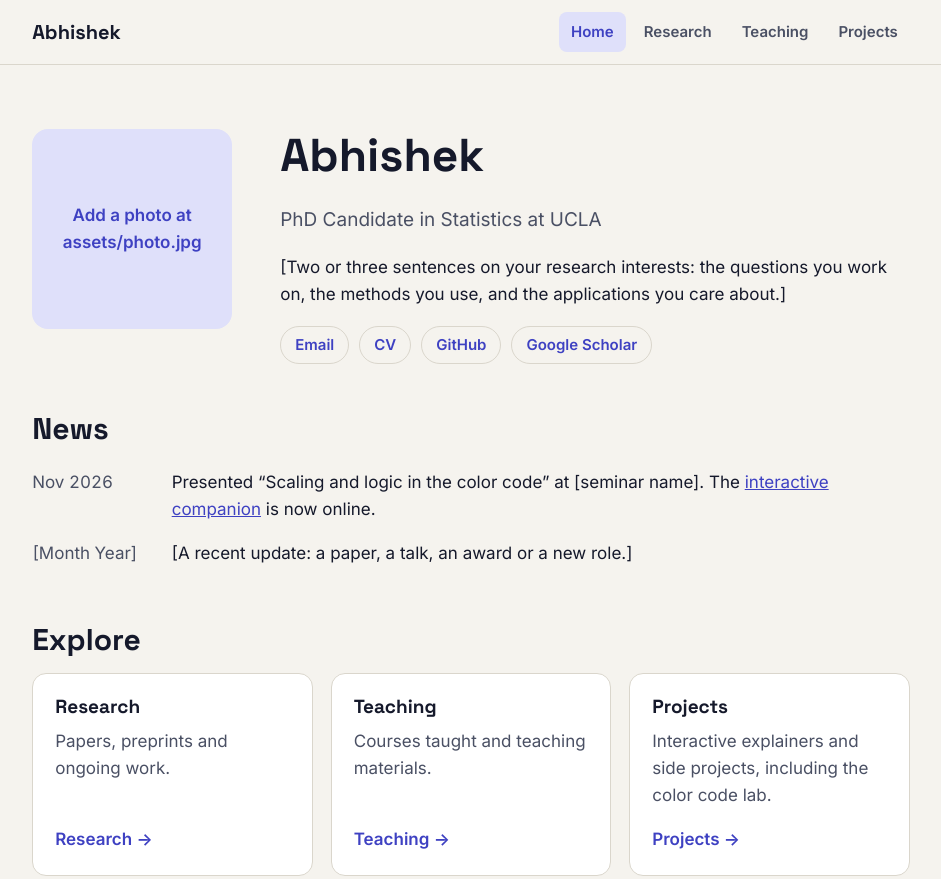
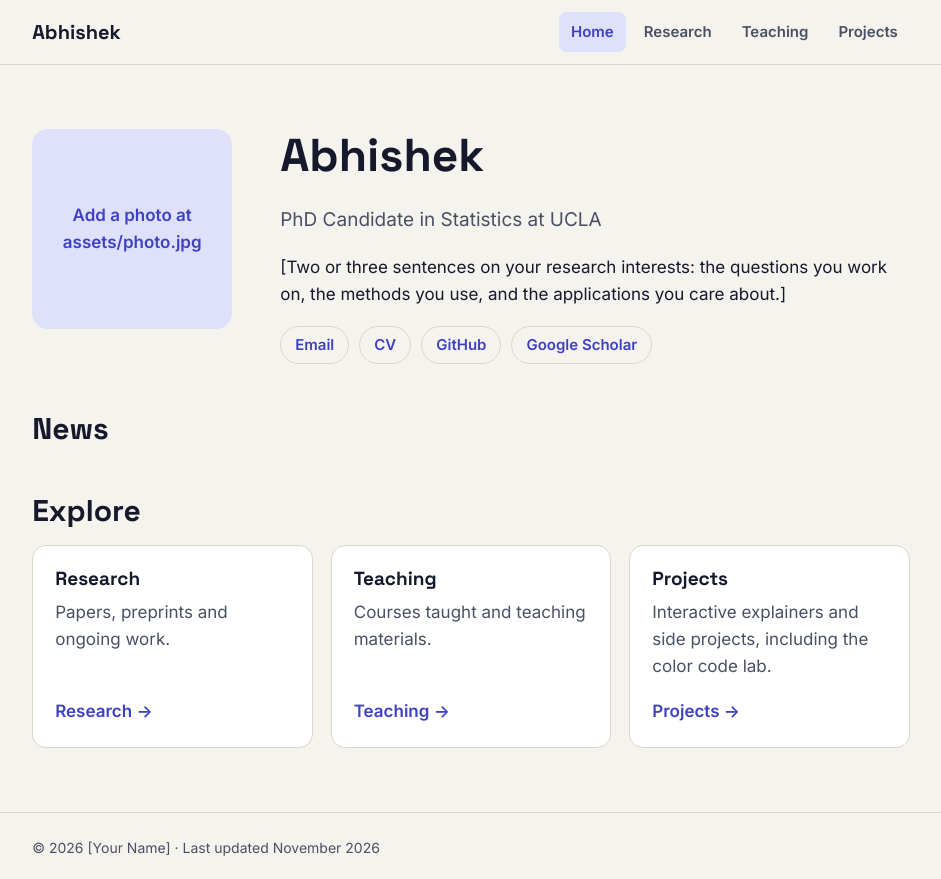
Before and after one commit to ABeeShake/abeeshake.github.io, a plain HTML site: page index.html in a window 1280 px wide. Shown: the top 879 px of the page, without its empty margins (169-1110 px from the left). Drawn offline with Linux system fonts and the light colour scheme.

Commit message:
Update index.html

```diff
--- a/index.html
+++ b/index.html
@@ -41,8 +41,8 @@
 
     <h2>News</h2>
     <ul class="news">
-      <li><time datetime="2026-11">Nov 2026</time><span>Presented “Scaling and logic in the color code” at [seminar name]. The <a href="projects/color-code-lab/index.html">interactive companion</a> is now online.</span></li>
-      <li><time datetime="2026-09">[Month Year]</time><span>[A recent update: a paper, a talk, an award or a new role.]</span></li>
+      <!--<li><time datetime="2026-11">Nov 2026</time><span>Presented “Scaling and logic in the color code” at [seminar name]. The <a href="projects/color-code-lab/index.html">interactive companion</a> is now online.</span></li>-->
+      <!--<li><time datetime="2026-09">[Month Year]</time><span>[A recent update: a paper, a talk, an award or a new role.]</span></li>-->
     </ul>
 
     <h2>Explore</h2>
```
